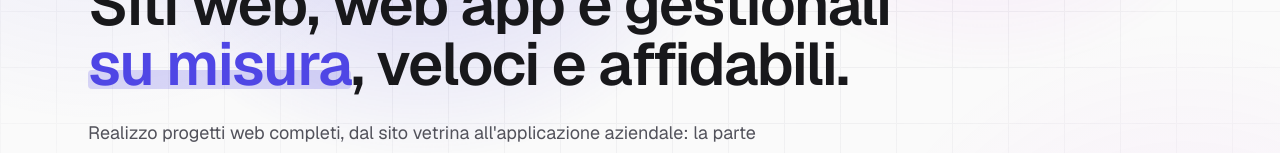
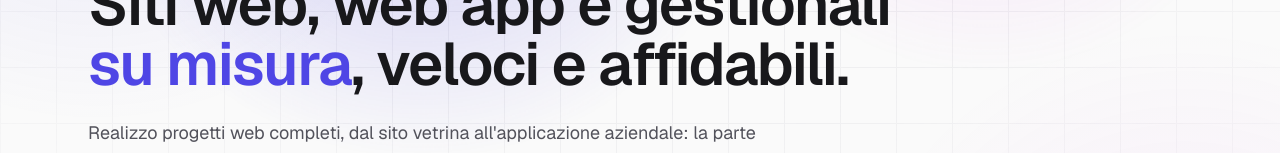
Before and after one commit to AleRigido5/portfolio, a Next.js app: page / in a window 1280 px wide. Shown: the part 325-478 px from the top of the page. Built offline with nearby package versions, Linux system fonts and the light colour scheme; no server answers; the database is empty.

Commit message:
tolto evidenziatore testo hero

```diff
--- a/src/components/sections/hero.tsx
+++ b/src/components/sections/hero.tsx
@@ -64,11 +64,6 @@ export function Hero() {
           <span className="whitespace-nowrap">
             <span className="relative inline-block text-accent">
               su misura
-              {/* Evidenziatore che si "stende" sotto le parole */}
-              <span
-                aria-hidden="true"
-                className="absolute inset-x-0 bottom-[0.08em] -z-10 h-[0.32em] origin-left rounded-sm bg-accent/20 motion-safe:animate-highlight"
-              />
             </span>
             ,
           </span>{" "}
```
